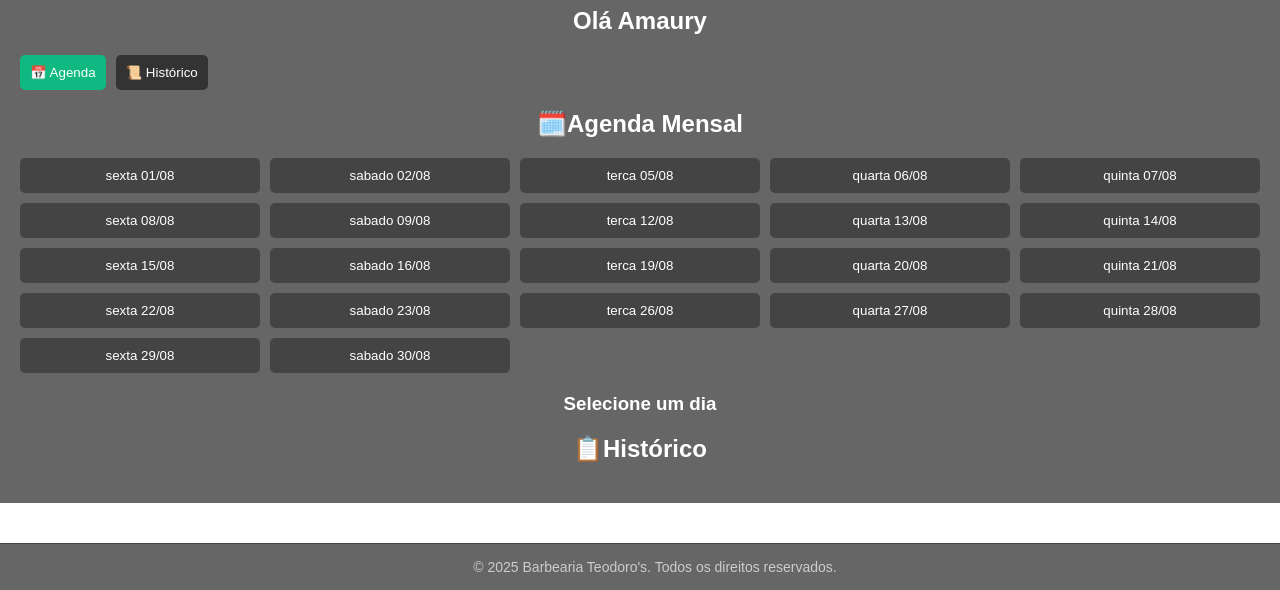
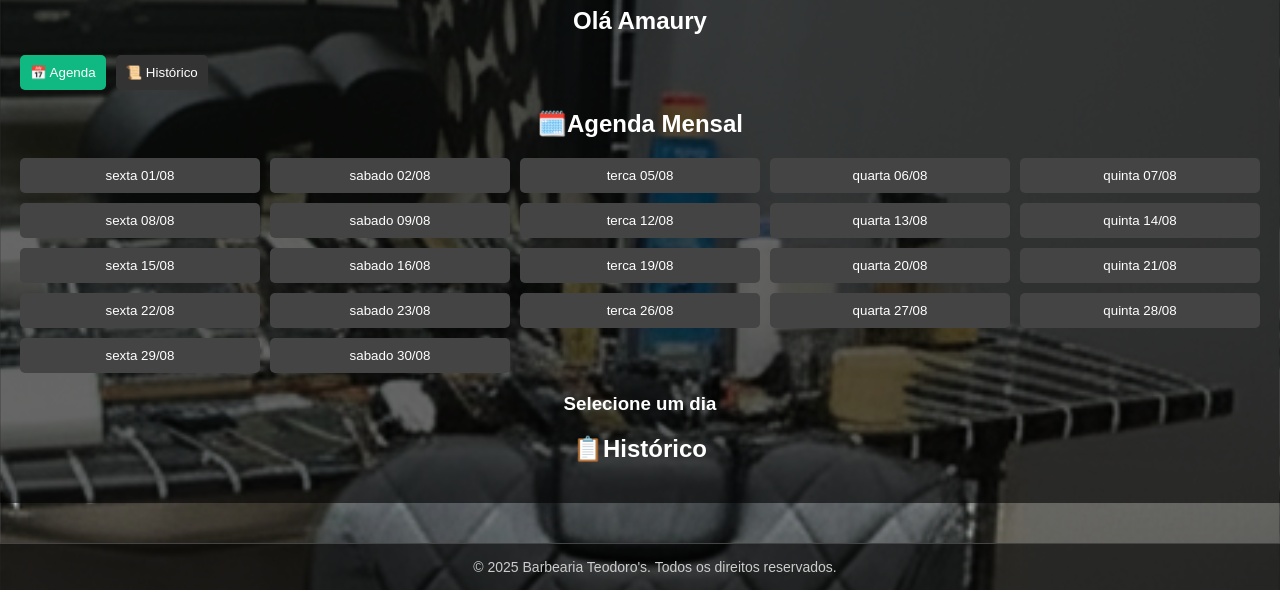
Before and after one commit to wesleyspereira/Agendamento-Teodoro-s-ADM, a plain HTML site: page index.html in a window 1280 px wide. Shown: the part 267-857 px from the top of the page. Drawn offline with Linux system fonts and the light colour scheme; files whose address does not match are found by name.

Commit message:
Update style.css

```diff
--- a/style.css
+++ b/style.css
@@ -1,7 +1,7 @@
 body {
   margin: 0;
   font-family: Arial, sans-serif;
-  background: url('img/fundo.png') no-repeat center center fixed;
+  background: url('fundo.png') no-repeat center center fixed;
   background-size: cover;
   color: #fff;
 }
```
